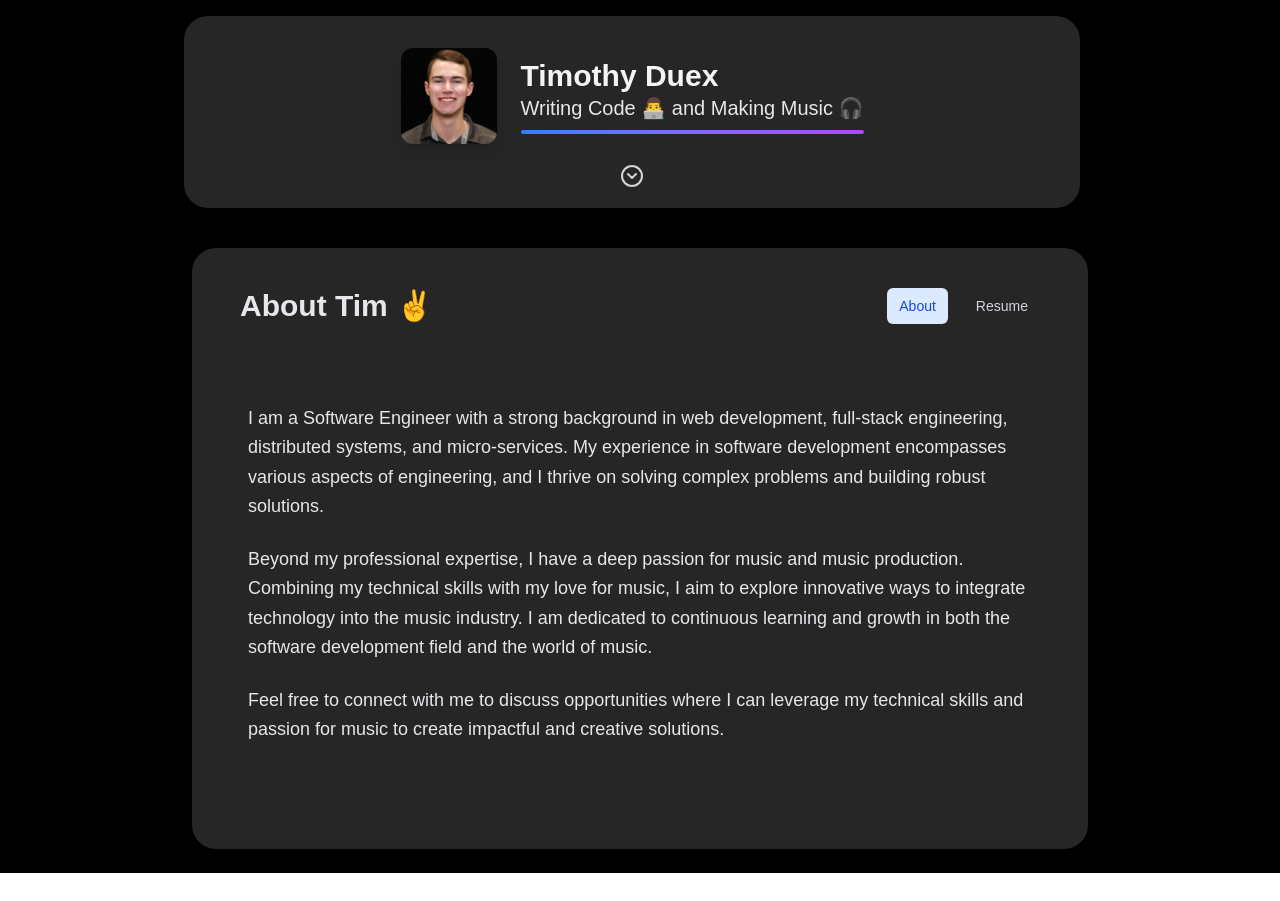
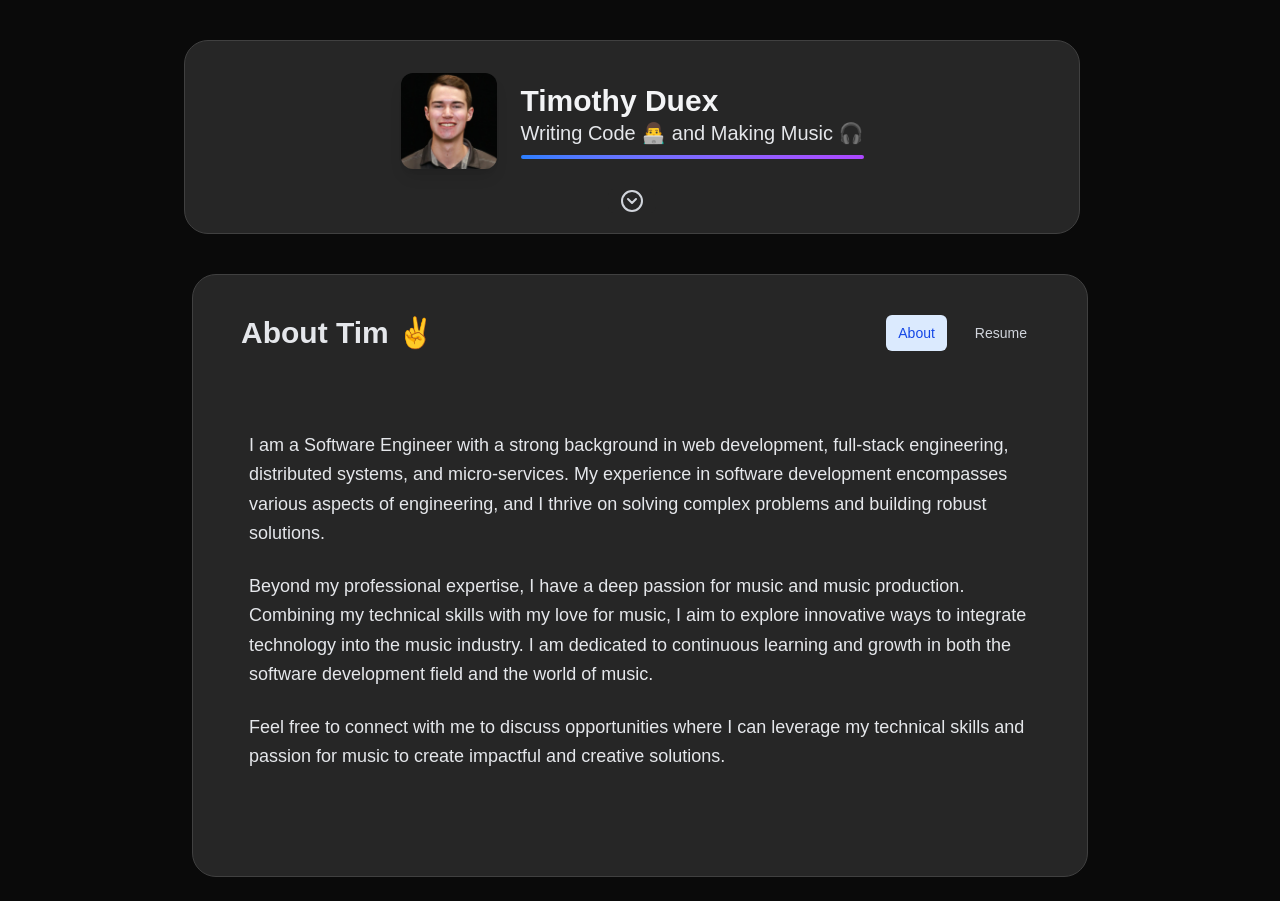
Before and after one commit to TimothyDuex/personal-website, a Next.js app: page / in a window 1280 px wide. Before the commit the page ends 873 px from the top, so only its background shows below. Built offline with nearby package versions, Linux system fonts and the light colour scheme.

Commit message:
Add padding to top of page and change background color to dark neutral

```diff
--- a/src/app/(components)/ContactInfoPanel.tsx
+++ b/src/app/(components)/ContactInfoPanel.tsx
@@ -9,7 +9,7 @@ const ContactInfoPanel = () => {
     const [isContactOpen, setIsContactOpen] = React.useState<boolean>(false);
 
     return (
-        <div className="max-w-4xl mx-4 my-4 px-6 py-4 rounded-3xl bg-neutral-800">
+        <div className="max-w-4xl mx-4 my-4 px-6 py-4 rounded-3xl bg-neutral-800 border border-neutral-700">
             <div className="grid grid-rows-1 gap-1">
                 <div className="flex justify-center items-center">
                     <ProfilePanel/>
--- a/src/app/page.tsx
+++ b/src/app/page.tsx
@@ -10,12 +10,13 @@ export default function Home() {
     const [page, setPage] = useState(0);
 
     return (
-        <div className="w-screen min-h-screen bg-black">
+        <div className="w-screen min-h-screen bg-neutral-950">
             <div className="grid justify-center">
                 {/* Contact Info Panel */}
+                <div className="pt-6"/>
                 <ContactInfoPanel/>
                 {/* NavBar */}
-                <div className="max-w-4xl mx-6 my-6 px-6 py-4 bg-neutral-800 rounded-3xl">
+                <div className="max-w-4xl mx-6 my-6 px-6 py-4 bg-neutral-800 rounded-3xl border border-neutral-700">
                     <NavBar page={page} setPage={setPage}/>
                     {/* Respective Content to NavBar Selection */}
                     {page == 0 && <AboutSection/>}
```
